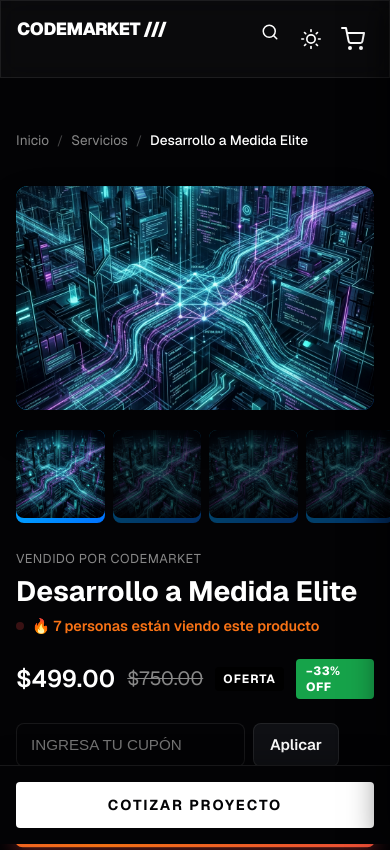
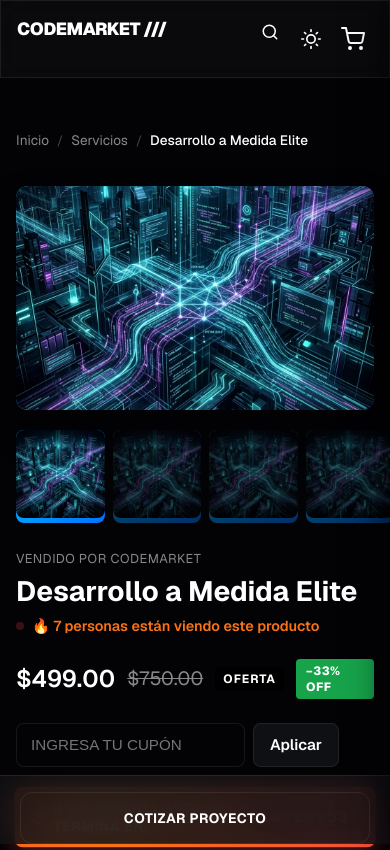
Before and after one commit to andrestate47/CodeMarket, a Next.js app: page /productos/custom-dev in a window 390 px wide. Shown: the top 850 px of the page. Built offline with nearby package versions, Linux system fonts and the light colour scheme; no server answers.

Commit message:
style: redesign product action buttons for better mobile UX

```diff
--- a/src/app/productos/[id]/ProductPage.module.css
+++ b/src/app/productos/[id]/ProductPage.module.css
@@ -297,25 +297,39 @@
         bottom: 0;
         left: 0;
         right: 0;
-        background: var(--background);
-        padding: 16px;
+        background: rgba(15, 16, 20, 0.85);
+        backdrop-filter: blur(20px);
+        padding: 16px 20px env(safe-area-inset-bottom);
         margin-bottom: 0;
         z-index: 100;
         border-top: 1px solid var(--glass-border);
-        box-shadow: 0 -10px 20px rgba(0,0,0,0.2);
-        flex-direction: row;
-        gap: 12px;
+        display: flex;
+        flex-direction: column; /* Stacked usually feels more premium on small phones */
+        gap: 10px;
     }
 
     .buyButton, .dynamicCheckoutBtn {
-        flex: 1;
-        padding: 14px;
-        font-size: 0.9rem;
+        width: 100%;
+        padding: 16px;
+        font-size: 0.85rem;
         margin-top: 0;
+        border-radius: 12px;
+        letter-spacing: 0.5px;
+    }
+
+    .dynamicCheckoutBtn {
+        background: var(--foreground);
+        color: var(--background);
+    }
+
+    .buyButton {
+        background: transparent;
+        color: var(--foreground);
+        border: 1px solid var(--glass-border);
     }
 
     .content {
-        padding-bottom: 120px; /* Room for fixed actions */
+        padding-bottom: 180px; /* Room for stacked buttons */
     }
 
     .breadcrumb {
```
